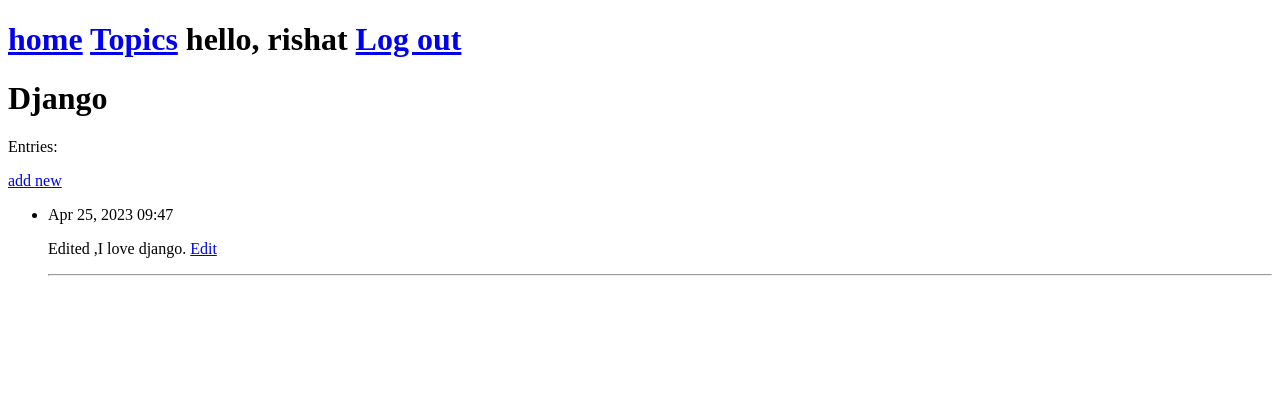
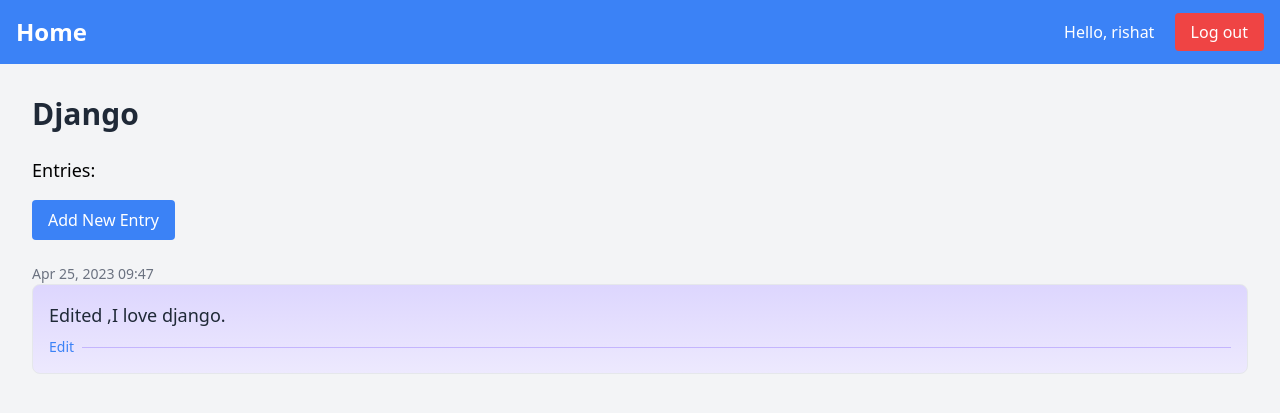
Before and after one commit to RishatTalukder/DJANGO-BACKEND, a Django app: page /topic/1/ in a window 1280 px wide. Shown: the top 413 px of the page. Run offline with Django 4.2, Linux system fonts and the light colour scheme; a user stored in the database is signed in; data comes from the database, SQL or seed files in the repository; both versions use the stored data as it was after the commit.

Commit message:
added some styling

```diff
--- a/main/templates/main/base.html
+++ b/main/templates/main/base.html
@@ -5,26 +5,29 @@
     <meta http-equiv="X-UA-Compatible" content="IE=edge">
     <meta name="viewport" content="width=device-width, initial-scale=1.0">
     <title>Document</title>
+    <link href="https://cdn.jsdelivr.net/npm/tailwindcss@2.2.19/dist/tailwind.min.css" rel="stylesheet">
 </head>
-<body>
-    <h1><a href="/">home</a>
-        <a href="{% url 'main:topics' %}" >Topics</a>
+<body class="bg-gray-100">
+    <nav class="bg-blue-500 p-4">
+        <div class="container mx-auto flex justify-between items-center">
+            <a href="/" class="text-white text-2xl font-bold">Home</a>
+            <div>
+                {% if user.is_authenticated %}
+                    <span class="text-white mr-4">Hello, {{user.username}}</span>
+                    <a href="{% url 'users:logout' %}" class="text-white px-4 py-2 rounded bg-red-500 hover:bg-red-600">Log out</a>
+                {% else %}
+                    <a href="{% url 'users:login' %}" class="text-white mr-4">Log in</a>
+                    <a href="{% url 'users:register' %}" class="text-white px-4 py-2 rounded bg-green-500 hover:bg-green-600">Sign up</a>
+                {% endif %}
+            </div>
+        </div>
+    </nav>
 
-        {% if user.is_authenticated %}
-            hello, {{user.username}}
-            <a href="{% url 'users:logout' %}" >Log out</a>
-        {% else %}
-        <a href="{% url 'users:login' %}" >Log in</a>
-        <a href="{% url 'users:register' %}" >Sign up</a>
-        {% endif %}
+    <div class="container mx-auto p-8">
+        {% block content %}
 
-
-    </h1>
-
-
-    {% block content %}
-
-    {% endblock content %}
+        {% endblock content %}
+    </div>
 
 </body>
 </html>
--- a/main/templates/main/topic.html
+++ b/main/templates/main/topic.html
@@ -1,22 +1,25 @@
 {% extends 'main/base.html' %}
 
+{% block content %}
+    <h1 class="text-3xl font-bold text-gray-800 mb-6">{{ topic }}</h1>
 
-{% block content %}
-    <h1>{{ topic }}</h1>
+    <p class="text-lg mb-4">Entries:</p>
+    <a href="{% url 'main:new_entry' topic.id %}" class="inline-block bg-blue-500 hover:bg-blue-600 text-white py-2 px-4 rounded mb-6">Add New Entry</a>
 
-    <p>Entries:</p>
-    <a href="{% url 'main:new_entry' topic.id %}">add new</a>
-    <ul>
-    {% for entry in entries %}
-        <li>
-            <p>{{ entry.date_added|date:'M d, Y H:i'}}</p>
-            <p>
-                {{entry.text}} <a href="{% url 'main:edit_entry' entry.id %}">Edit</a> <hr>
-            </p>
-        </li>
-        {%empty%}
-        <P>No Data</P>
-    {% endfor %}
+    <ul class="space-y-4">
+        {% for entry in entries %}
+            <li>
+                <p class="text-sm text-gray-500">{{ entry.date_added|date:'M d, Y H:i' }}</p>
+                <div class="border border-gray-200 rounded-lg p-4 bg-gradient-to-b from-purple-200 to-purple-100">
+                    <p class="text-lg text-gray-800 mb-2">{{ entry.text }}</p>
+                    <div class="flex items-center">
+                        <a href="{% url 'main:edit_entry' entry.id %}" class="text-blue-500 hover:text-blue-700 text-sm mr-2">Edit</a>
+                        <hr class="flex-grow border-purple-300">
+                    </div>
+                </div>
+            </li>
+        {% empty %}
+            <li class="text-gray-600">No entries yet.</li>
+        {% endfor %}
     </ul>
-
 {% endblock content %}
```
Also changed, not shown: main/templates/main/edit_entry.html (+5 -7 lines), main/templates/main/home.html (+10 -4 lines), main/templates/main/new_entry.html (+5 -7 lines), main/templates/main/new_topic.html (+4 -7 lines), main/templates/main/topics.html (+7 -10 lines), users/templates/registration/login.html (+5 -8 lines), db.sqlite3.
